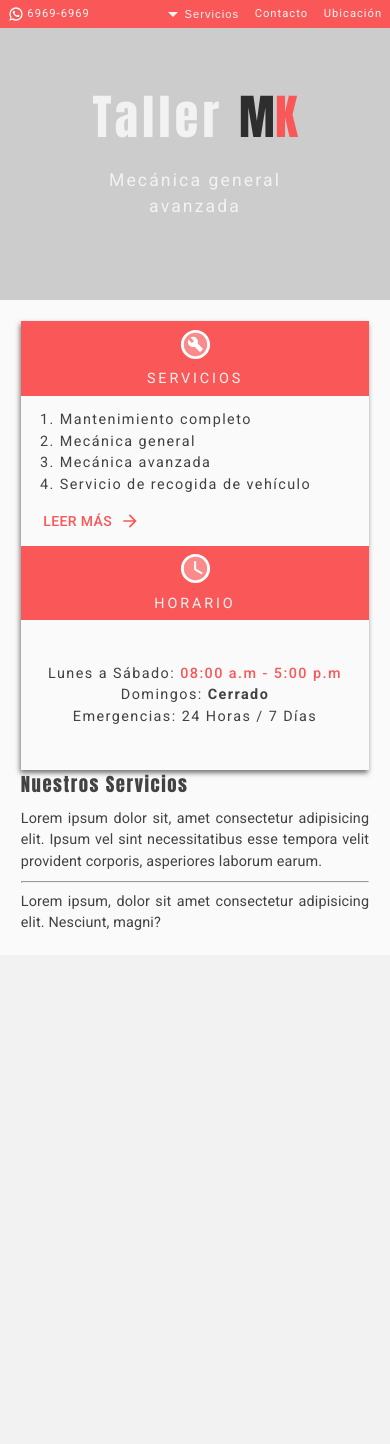
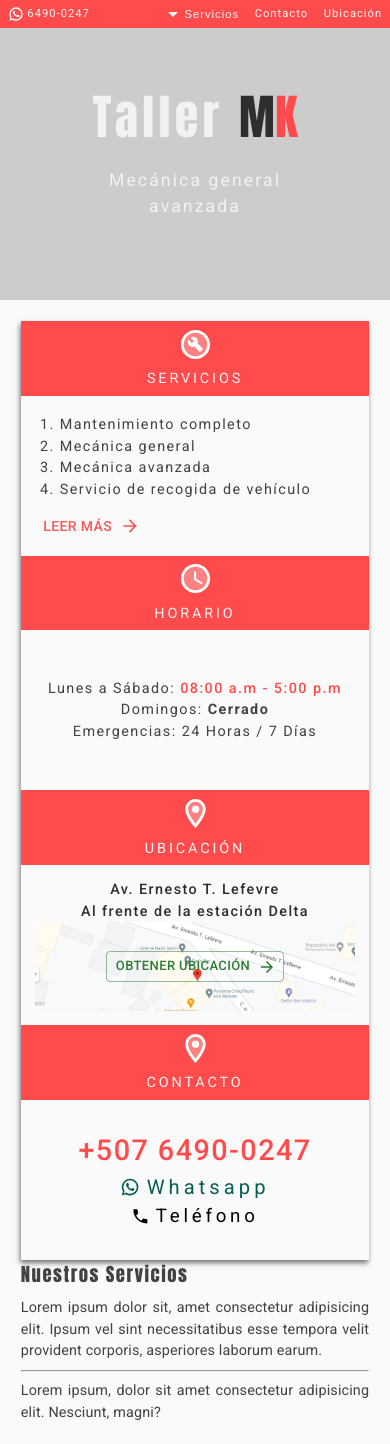
Before and after one commit to AbdielP/mk-webpage, a React (Vite) app: page / in a window 390 px wide. Before the commit the page ends 955 px from the top, so only its background shows below. Built offline with nearby package versions, Linux system fonts and the light colour scheme.

Commit message:
tarjetas mobile listas

```diff
--- a/src/components/Cards.jsx
+++ b/src/components/Cards.jsx
@@ -2,6 +2,9 @@ import '../styles/cards.css'
 import BuildCircleTwoToneIcon from '@mui/icons-material/BuildCircleTwoTone'
 import ArrowForwardSharpIcon from '@mui/icons-material/ArrowForwardSharp'
 import AccessTimeTwoToneIcon from '@mui/icons-material/AccessTimeTwoTone'
+import RoomTwoToneIcon from '@mui/icons-material/RoomTwoTone'
+import LocalPhoneIcon from '@mui/icons-material/LocalPhone'
+import WhatsAppIcon from '@mui/icons-material/WhatsApp'
 import Button from '@mui/material/Button'
 
 export default function Cards() {
@@ -20,7 +23,7 @@ export default function Cards() {
             <li>Mecánica avanzada</li>
             <li>Servicio de recogida de vehículo</li>
           </ol>
-          <Button href='#' endIcon={<ArrowForwardSharpIcon />} sx={{ color: '#FA5858' }}>
+          <Button className='btn_leer' href='#' endIcon={<ArrowForwardSharpIcon />} sx={{ color: '#FA5858' }}>
             Leer más
           </Button>
         </div>
@@ -38,6 +41,42 @@ export default function Cards() {
         </div>
       </div>
 
+      <div className='card'>
+        <div className="card__header">
+          <RoomTwoToneIcon fontSize="large" sx={{ color: 'white'}} />
+          <p className='card__p'>UBICACIÓN</p>
+        </div>
+        <div className='card__container text-center'>
+          <p className='p__card_map text-center'>Av. Ernesto T. Lefevre</p>
+          <p className='p__card_map text-center'>Al frente de la estación Delta</p>
+          <div className='card_map'>
+            <Button variant='outlined' color='success' size='small' href='#' endIcon={<ArrowForwardSharpIcon />}>
+              Obtener ubicación
+            </Button>
+          </div>
+        </div>
+      </div>
+
+      <div className='card'>
+        <div className="card__header">
+          <RoomTwoToneIcon fontSize="large" sx={{ color: 'white'}} />
+          <p className='card__p'>CONTACTO</p>
+        </div>
+        <div className='card__container text-center'>
+          <p className='p__card_phone'>+507 6490-0247</p>
+          <div className='div__contact'>
+            <div className='div__contact_icons'>
+              <WhatsAppIcon fontSize="inherit"/>
+              <p>Whatsapp</p>
+            </div>
+            <div className='div__contact_icons'>
+              <LocalPhoneIcon fontSize="inherit"/>
+              <p>Teléfono</p>
+            </div>
+          </div>
+        </div>
+      </div>
+
     </div>
   )
 }
--- a/src/components/Header/Navbar.jsx
+++ b/src/components/Header/Navbar.jsx
@@ -8,7 +8,7 @@ export default function Navbar() {
     <nav className='navbar'>
       <div className='div__whatsapp'>
         <WhatsAppIcon fontSize="inherit" sx={{color: 'white'}}></WhatsAppIcon>
-        <a className='a__whatsapp' href="">6969-6969</a>
+        <a className='a__whatsapp' href="">6490-0247</a>
       </div>
       <div className='div__menu'>
 
--- a/src/index.css
+++ b/src/index.css
@@ -12,7 +12,7 @@
 
   --color-main: #F2F2F2;
   --color-black-mk: #2E2E2E;
-  --color-red-mk: #FA5858;
+  --color-red-mk: #ff4b4b;
   --color-grey: #424242;
 
   --background-color: #F2F2F2;
--- a/src/styles/cards.css
+++ b/src/styles/cards.css
@@ -3,17 +3,16 @@
     flex-direction: column;
     justify-content: space-around;
     font-size: .9em;
-    width: 100%;
 
     box-shadow: -1px 3px 5px 0px rgba(0, 0, 0, 0.54);
     -webkit-box-shadow: -1px 3px 5px 0px rgba(0, 0, 0, 0.54);
     -moz-box-shadow: -1px 3px 5px 0px rgba(0, 0, 0, 0.54);
 }
 
-.card {
+/* .container__cards, .card,
+.card_map, .div__contact {
     width: 100%;
-    /* height: 230px; */
-}
+} */
 
 .card__header {
     background-color: var(--color-red-mk);
@@ -24,21 +23,21 @@
 }
 
 .card__container {
-    height: 150px;
+    height: 160px;
     display: flex;
-    align-items: start;
+    /* align-items: start; */
     flex-direction: column;
     justify-content: center;
     letter-spacing: .1em;
     padding: 1em;
 }
 
-.card__container p {
-    width: 100%;
+.ol__servicios {
+    padding: .5em 1.7em;
 }
 
-.ol__servicios {
-    padding: .5em 1.7em;
+.btn_leer {
+    align-self: flex-start;
 }
 
 .span__horario {
@@ -46,20 +45,51 @@
     font-weight: 500;
 }
 
+.card_map {
+    padding: 2em;
+    background-image: url('../assets/images/ubicacion_small.png');
+    background-repeat: no-repeat;
+    background-size: cover;
+    background-position: center;
+}.p__card_map {
+    font-weight: 500;
+    color: var(--color-black-mk);
+}
+
+.p__card_phone {
+    font-size: 2em;
+    font-weight: 500;
+    color: var(--color-red-mk);
+}
+
+.div__contact_icons {
+    display: flex;
+    justify-content: center;
+    align-items: center;
+    font-size: 1.4em;
+    letter-spacing: .2em;
+    color: #075e54;
+}.div__contact_icons:nth-child(2) {
+    font-size: 1.3em;
+    color: initial;
+}.div__contact_icons p {
+    margin-left: .3em;
+}
 @media (min-width: 900px) {
     .container__cards {
         background-color: var(--background-color);
         position: absolute;
         flex-direction: row;
-        top: -6em;
+        top: -5em;
         left: 0;
         right: 0;
         margin-left: auto;
         margin-right: auto;
-        width: 90%;
+        width: 88%;
     }
 
     .card {
         width: 25%;
+        font-size: .93em;
     }
 }
```
Also changed, not shown: src/assets/images/ubicacion_small.png (added).
